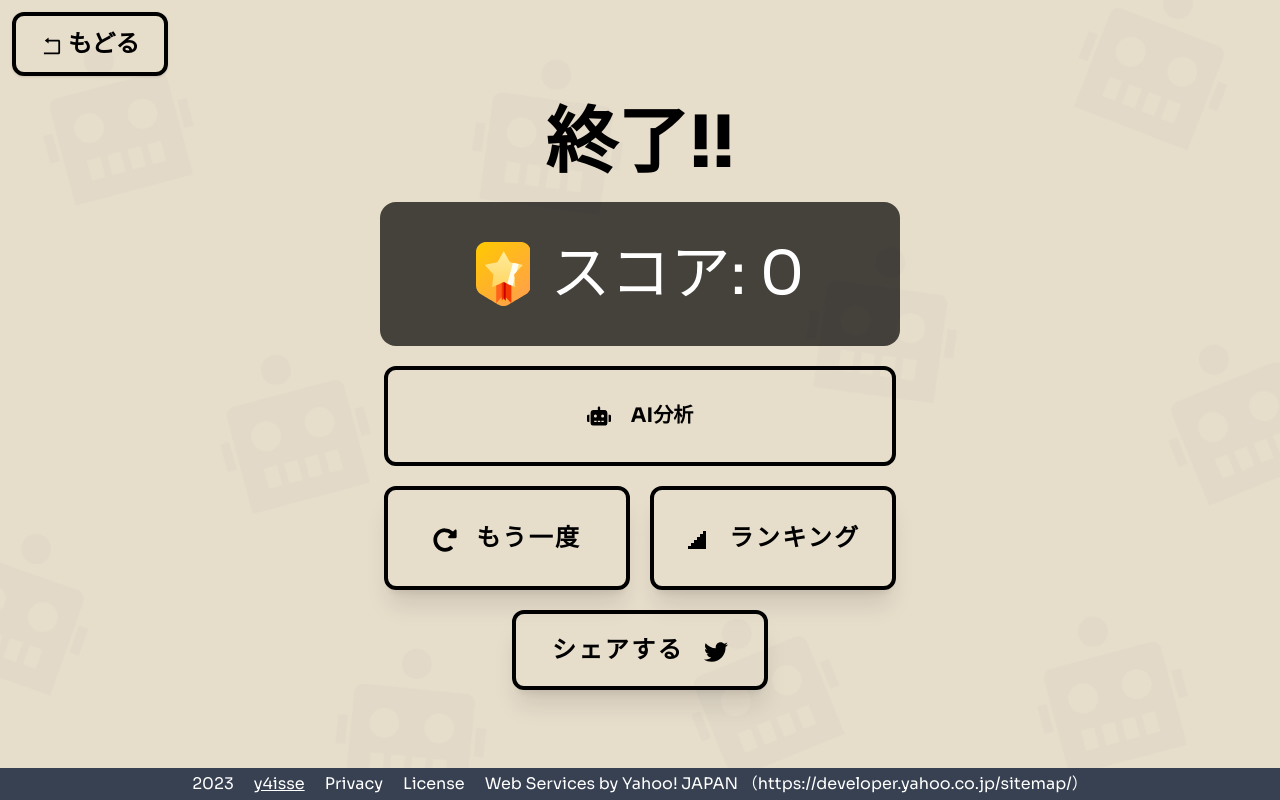
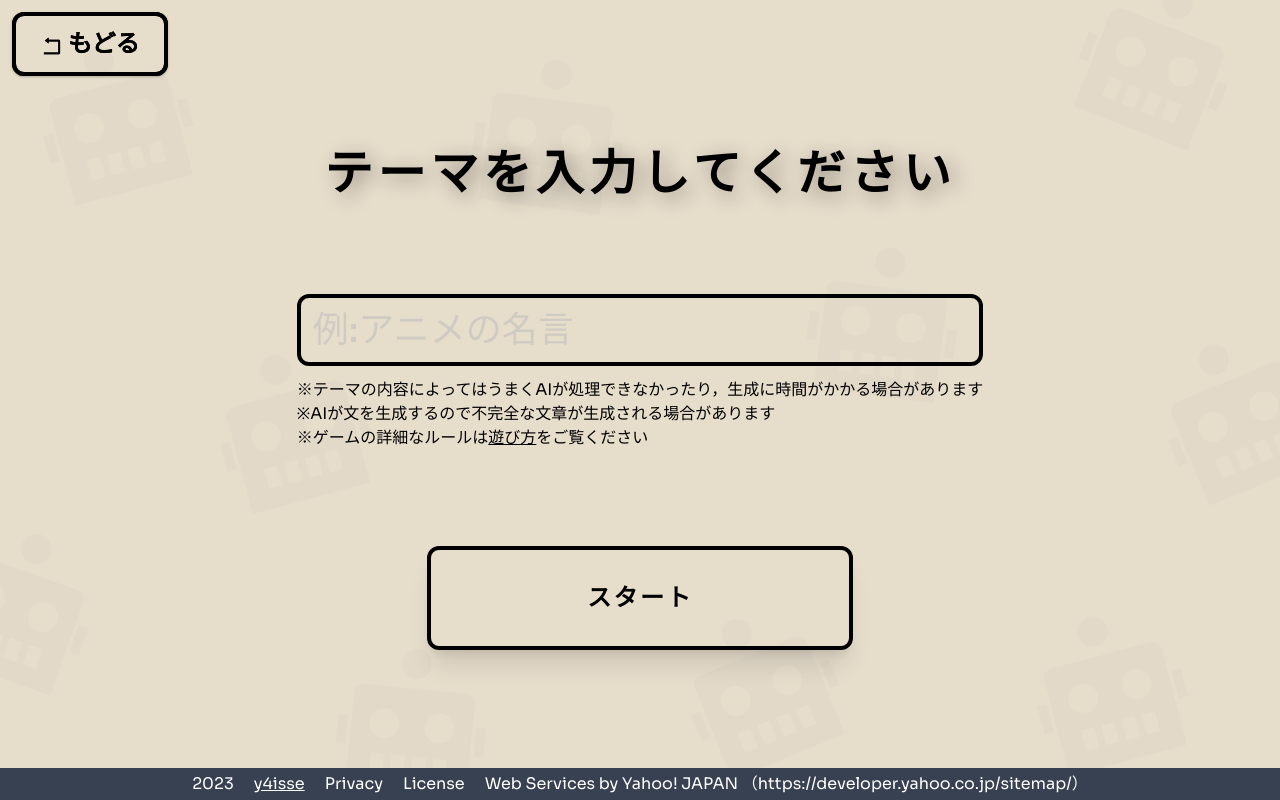
Before and after one commit to y4asse/ai-typing-front, a Next.js app: page /play/standard in a window 1280 px wide. Built offline with nearby package versions, Linux system fonts and the light colour scheme; no server answers.

Commit message:
error handle ai alalyse

```diff
--- a/app/components/playing/scoreView.tsx
+++ b/app/components/playing/scoreView.tsx
@@ -25,6 +25,11 @@ const ScoreView = () => {
     if (analyseData) return
     setIsAnalysing(true)
     getAnalyse(score, totalTimeMiliSec, totalTypeNum, totalMissTypeNum, missTypeKey).then((res) => {
+      if (res === null) {
+        alert('AI分析に失敗しました。')
+        setIsAnalysing(false)
+        setIsShowAnalyse(false)
+      }
       setAnalyseData(res)
       setIsAnalysing(false)
     })
--- a/app/play/standard/page.tsx
+++ b/app/play/standard/page.tsx
@@ -24,9 +24,8 @@ const Standard = () => {
   return (
     <>
       {situation.value === 'thema' ? (
-        <ScoreView />
-      ) : // <Thema />
-      situation.value === 'creating' ? (
+        <Thema />
+      ) : situation.value === 'creating' ? (
         <CreatingText />
       ) : situation.value === 'created' ? (
         <Created />
--- a/app/play/timeLimit/page.tsx
+++ /dev/null
@@ -1,41 +0,0 @@
-'use client'
-
-import CreatingText from '@/app/components/playing/creating'
-import Thema from '@/app/components/playing/thema'
-import { situationAtom } from '@/recoil/situationAtom'
-import { defaultState, gameAtom } from '@/recoil/gameAtom'
-import { useRecoilState, useSetRecoilState } from 'recoil'
-import Created from '@/app/components/playing/created'
-import Playing from '@/app/components/playing/playing'
-import ScoreView from '@/app/components/playing/scoreView'
-import { useEffect } from 'react'
-
-const TimeLimit = () => {
-  const [game, setGame] = useRecoilState(gameAtom)
-  const [situation, setSituation] = useRecoilState(situationAtom)
-
-  //不正防止のためページを離れたらリセットする
-  useEffect(() => {
-    return () => {
-      setGame(defaultState)
-      setSituation({ value: 'thema' })
-    }
-  }, [])
-  return (
-    <>
-      {situation.value === 'thema' ? (
-        <Thema />
-      ) : situation.value === 'creating' ? (
-        <CreatingText />
-      ) : situation.value === 'created' ? (
-        <Created />
-      ) : situation.value === 'playing' ? (
-        <Playing />
-      ) : (
-        <ScoreView />
-      )}
-    </>
-  )
-}
-
-export default TimeLimit
```
